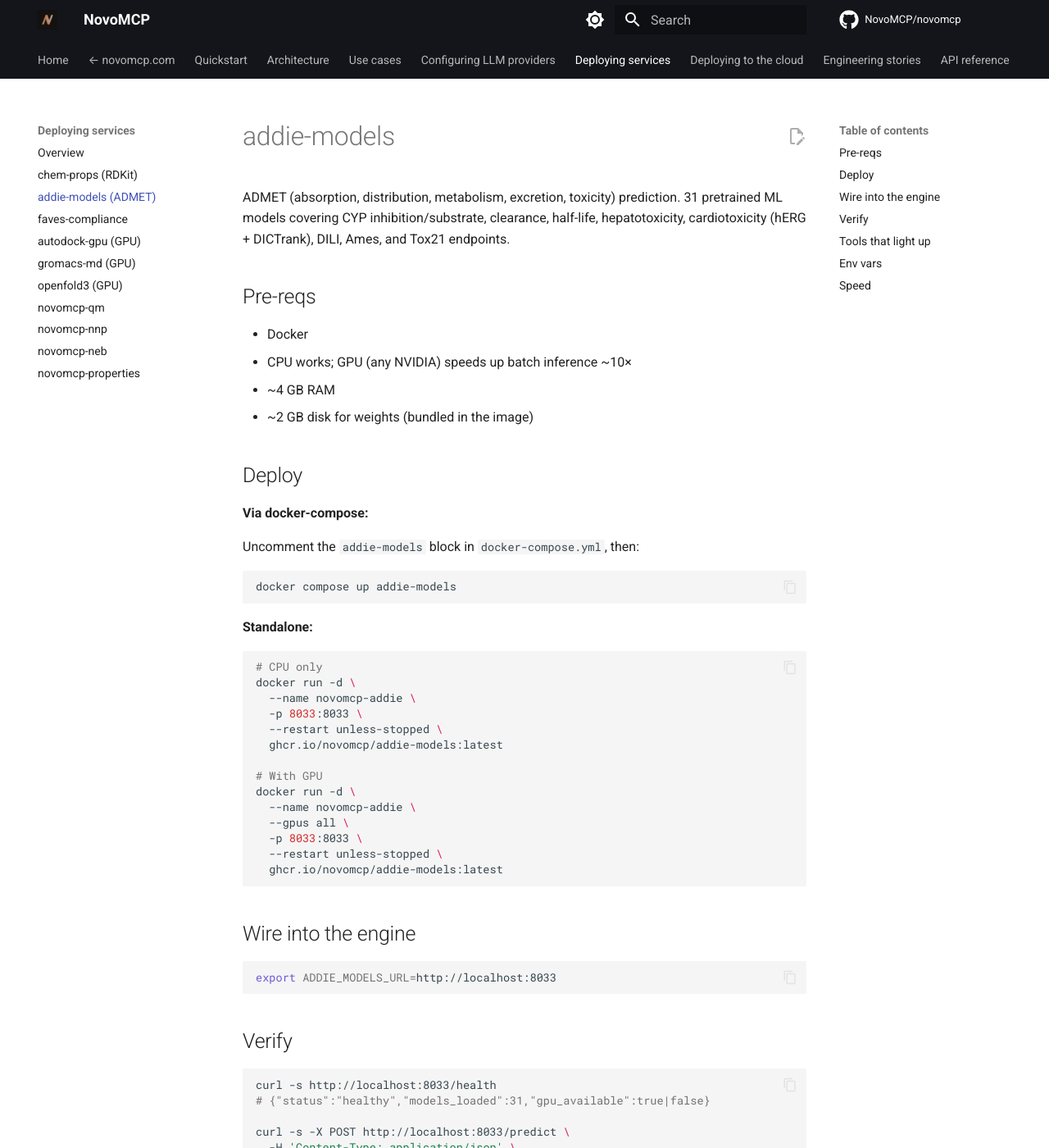
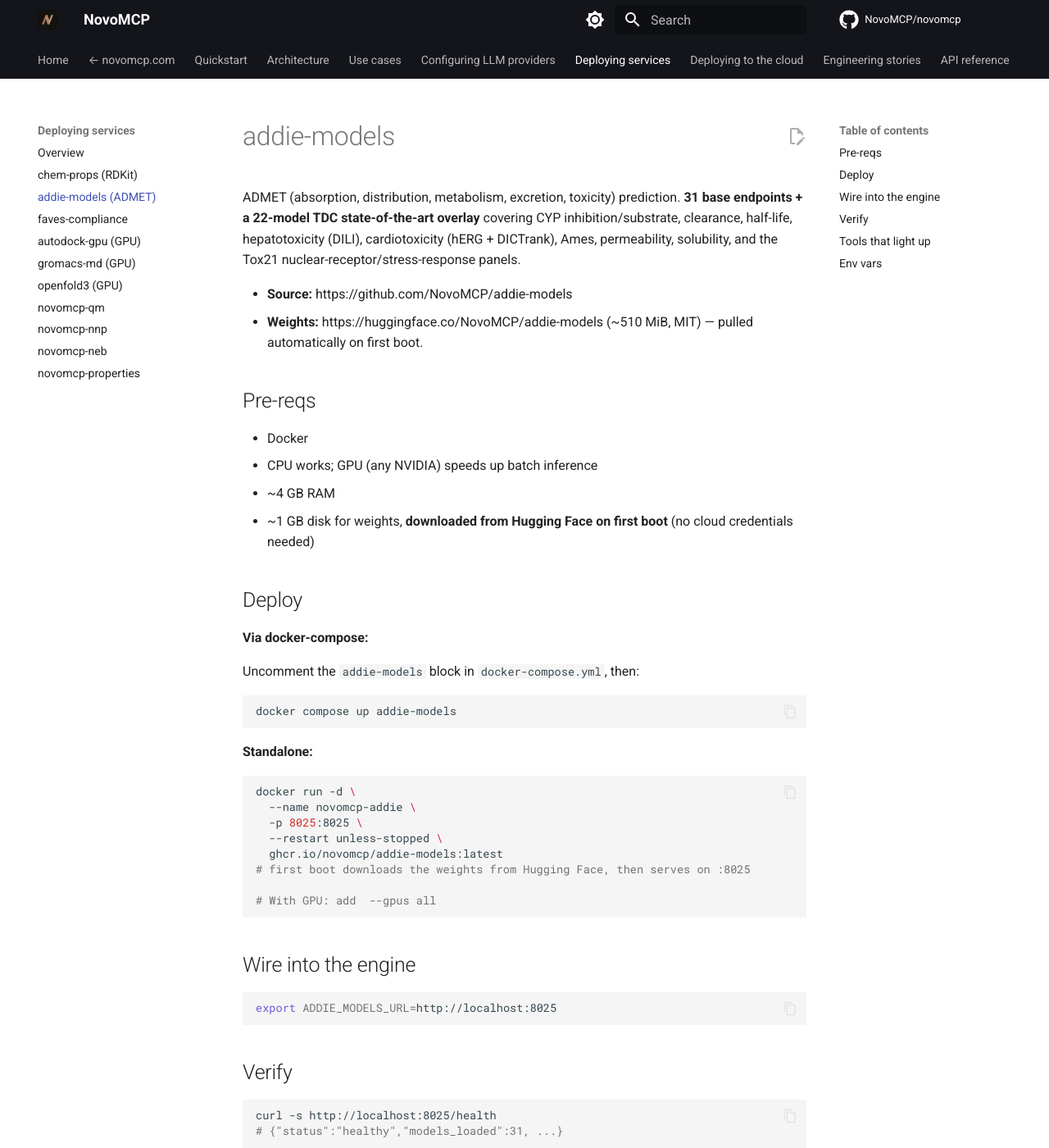
Before and after one commit to NovoMCP/novomcp, an MkDocs documentation site: the page built from docs/deploying-services/addie-models.md, in a window 1280 px wide and 1400 px high. Shown: the whole window at 82% size. Built offline with MkDocs 1.6.1 and Material for MkDocs 9.7.7, drawn with Linux system fonts in a browser that asks for light colours; comment, search, counter and statistics services are not loaded; some of the changed text lies outside the part shown.

Commit message:
docs: correct addie-models deploy — Hugging Face weights, port 8025, /addie/process (#4)
The addie-models service is now open-source with weights on Hugging Face
(NovoMCP/addie-models), pulled on first boot rather than bundled. Fixes the
deploy guide (weights story, port 8025, /addie/process batch endpoint, real
env vars) and the docker-compose ADDIE_MODELS_URL, which pointed at the wrong
port so the engine could not reach the service.

🤖 Generated with [Claude Code](https://claude.com/claude-code)

Co-authored-by: NovoMCP <hello@novomcp.com>

````diff
--- a/docker-compose.yml
+++ b/docker-compose.yml
@@ -38,7 +38,7 @@ services:
       # OPENFOLD3_URL: http://openfold3:8025
       # NOVOMCP_QM_URL: http://novomcp-qm:8031
       # NOVOMCP_NNP_URL: http://novomcp-nnp:8032
-      # ADDIE_MODELS_URL: http://addie-models:8033
+      # ADDIE_MODELS_URL: http://addie-models:8025
 
       # Uncomment for persistent OAuth (survive restarts):
       # REDIS_URL: redis://redis:6379/0
@@ -106,9 +106,9 @@ services:
   # addie-models:
   #   image: ghcr.io/novomcp/addie-models:latest
   #   container_name: novomcp-addie-models
-  #   ports: ["8033:8033"]
+  #   ports: ["8033:8025"]   # host 8033 -> container 8025 (avoids the openfold3 host-port)
   #   restart: unless-stopped
-  #   # CPU or GPU. 31 ADMET prediction models.
+  #   # CPU or GPU. ADMET prediction (31 base + 22 TDC overlay). Weights pull from Hugging Face on first boot.
 
 volumes:
   novomcp-audit:
--- a/docs/deploying-services/addie-models.md
+++ b/docs/deploying-services/addie-models.md
@@ -1,13 +1,16 @@
 # addie-models
 
-ADMET (absorption, distribution, metabolism, excretion, toxicity) prediction. 31 pretrained ML models covering CYP inhibition/substrate, clearance, half-life, hepatotoxicity, cardiotoxicity (hERG + DICTrank), DILI, Ames, and Tox21 endpoints.
+ADMET (absorption, distribution, metabolism, excretion, toxicity) prediction. **31 base endpoints + a 22-model TDC state-of-the-art overlay** covering CYP inhibition/substrate, clearance, half-life, hepatotoxicity (DILI), cardiotoxicity (hERG + DICTrank), Ames, permeability, solubility, and the Tox21 nuclear-receptor/stress-response panels.
+
+- **Source:** https://github.com/NovoMCP/addie-models
+- **Weights:** https://huggingface.co/NovoMCP/addie-models (~510 MiB, MIT) — pulled automatically on first boot.
 
 ## Pre-reqs
 
 - Docker
-- CPU works; GPU (any NVIDIA) speeds up batch inference ~10×
+- CPU works; GPU (any NVIDIA) speeds up batch inference
 - ~4 GB RAM
-- ~2 GB disk for weights (bundled in the image)
+- ~1 GB disk for weights, **downloaded from Hugging Face on first boot** (no cloud credentials needed)
 
 ## Deploy
 
@@ -21,42 +24,36 @@ docker compose up addie-models
 **Standalone:**
 
 ```bash
-# CPU only
 docker run -d \
   --name novomcp-addie \
-  -p 8033:8033 \
+  -p 8025:8025 \
   --restart unless-stopped \
   ghcr.io/novomcp/addie-models:latest
+# first boot downloads the weights from Hugging Face, then serves on :8025
 
-# With GPU
-docker run -d \
-  --name novomcp-addie \
-  --gpus all \
-  -p 8033:8033 \
-  --restart unless-stopped \
-  ghcr.io/novomcp/addie-models:latest
+# With GPU: add  --gpus all
 ```
 
 ## Wire into the engine
 
 ```bash
-export ADDIE_MODELS_URL=http://localhost:8033
+export ADDIE_MODELS_URL=http://localhost:8025
 ```
 
 ## Verify
 
 ```bash
-curl -s http://localhost:8033/health
-# {"status":"healthy","models_loaded":31,"gpu_available":true|false}
+curl -s http://localhost:8025/health
+# {"status":"healthy","models_loaded":31, ...}
 
-curl -s -X POST http://localhost:8033/predict \
+curl -s -X POST http://localhost:8025/addie/process \
   -H 'Content-Type: application/json' \
-  -d '{"smiles":"CC(=O)Oc1ccccc1C(=O)O"}'
+  -d '{"molecules":[{"id":"aspirin","smiles":"CC(=O)Oc1ccccc1C(=O)O"}]}'
 ```
 
 ## Tools that light up
 
-- `predict_admet`, 31 endpoints per molecule
+- `predict_admet`, ADMET across all endpoints per molecule
 - `get_molecule_profile`, fills the ADMET section (falls back to properties-only without this service)
 - `screen_library`, batch ADMET across a compound list
 - `batch_profile`, same, higher-level wrapper
@@ -65,11 +62,10 @@ curl -s -X POST http://localhost:8033/predict \
 
 | Var | Default | Purpose |
 |---|---|---|
-| `PORT` | `8033` | HTTP listen port |
-| `BATCH_SIZE` | `32` | Molecules per inference batch |
-| `USE_GPU` | `auto` | Force `cpu` or `gpu`; `auto` detects at boot |
+| `PORT` | `8025` | HTTP listen port |
+| `STORAGE_BACKEND` | `HF` | Weights source: `HF` (Hugging Face) \| `S3` \| `AZURE` |
+| `HF_MODEL_REPO` | `NovoMCP/addie-models` | Hugging Face weights repo (when `STORAGE_BACKEND=HF`) |
+| `EXECUTOR_WORKERS` | `8` | Inference thread-pool size |
+| `TDC_USE_GIN` | `true` | Use the GIN-featurized TDC ensembles |
 
-## Speed
-
-- **Single molecule:** ~50 ms (CPU) / ~10 ms (GPU)
-- **Library screen (10,000 compounds):** ~5 min (CPU) / ~30 s (GPU)
+GPU is auto-detected at boot (PyTorch); no flag needed beyond `--gpus all` on the container.
````
